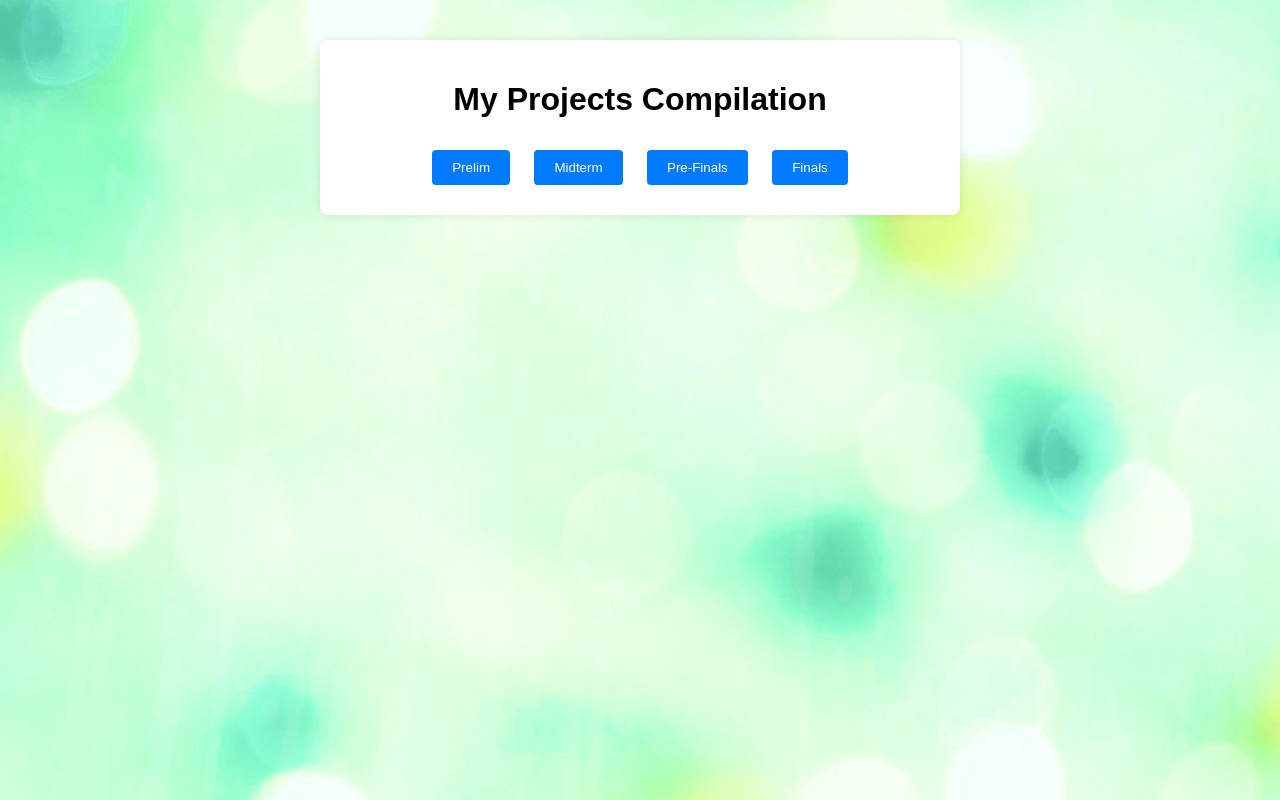
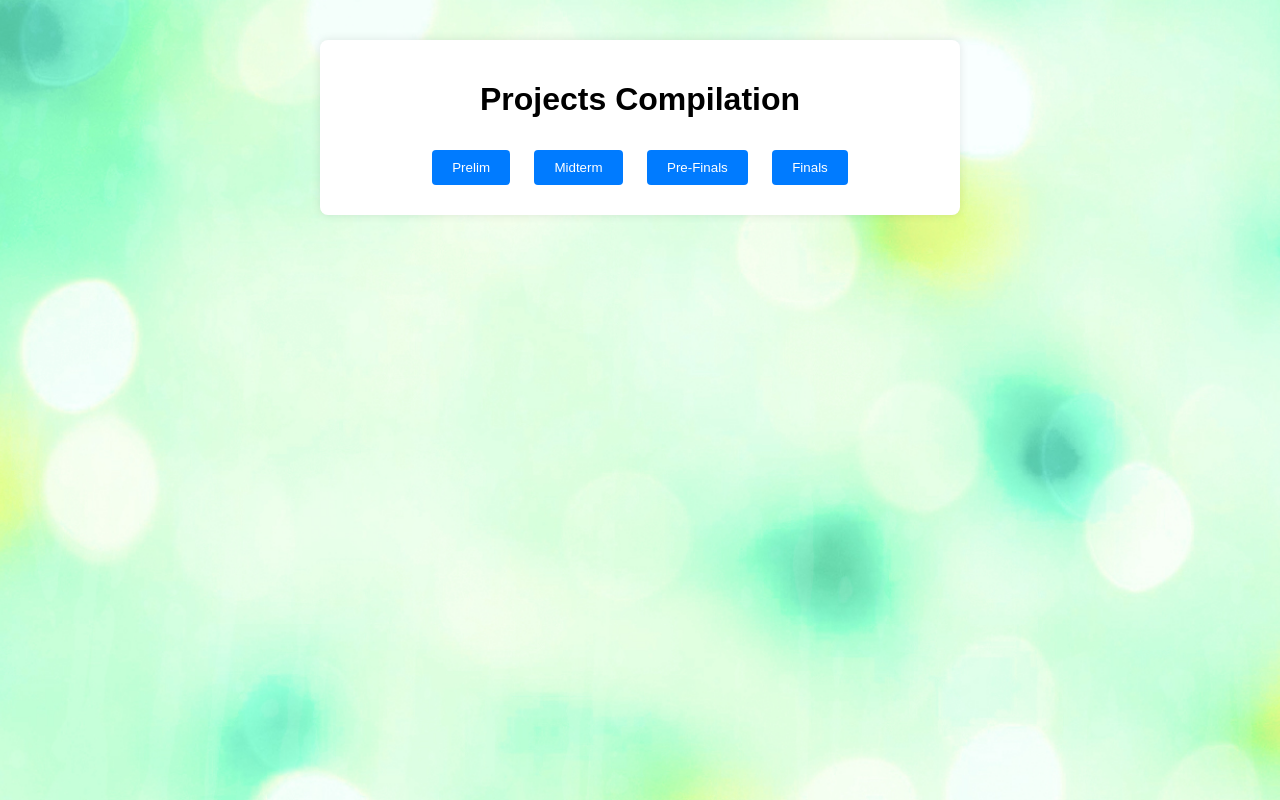
Before and after one commit to Davidcrl/Project_Compilation, a plain HTML site: page index.html in a window 1280 px wide. Drawn offline with Linux system fonts and the light colour scheme; files whose address does not match are found by name.

Commit message:
Update index.html

```diff
--- a/index.html
+++ b/index.html
@@ -9,7 +9,7 @@
 <body>
     <div class="container">
         <div id="header-and-buttons-container">
-            <h1>My Projects Compilation</h1>
+            <h1>Projects Compilation</h1>
             <div class="term-buttons">
 
                 <button class="term-button" onclick="showProjects('prelim')">Prelim</button>
```
